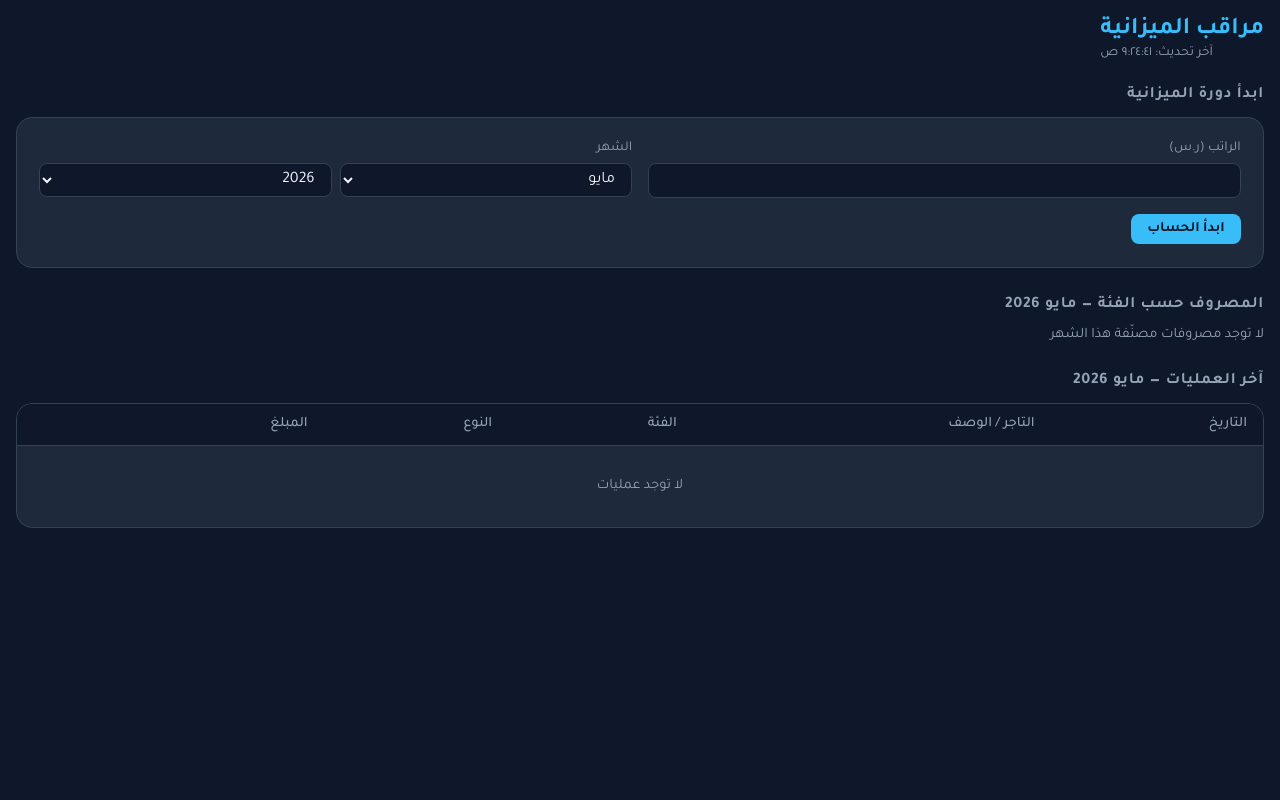
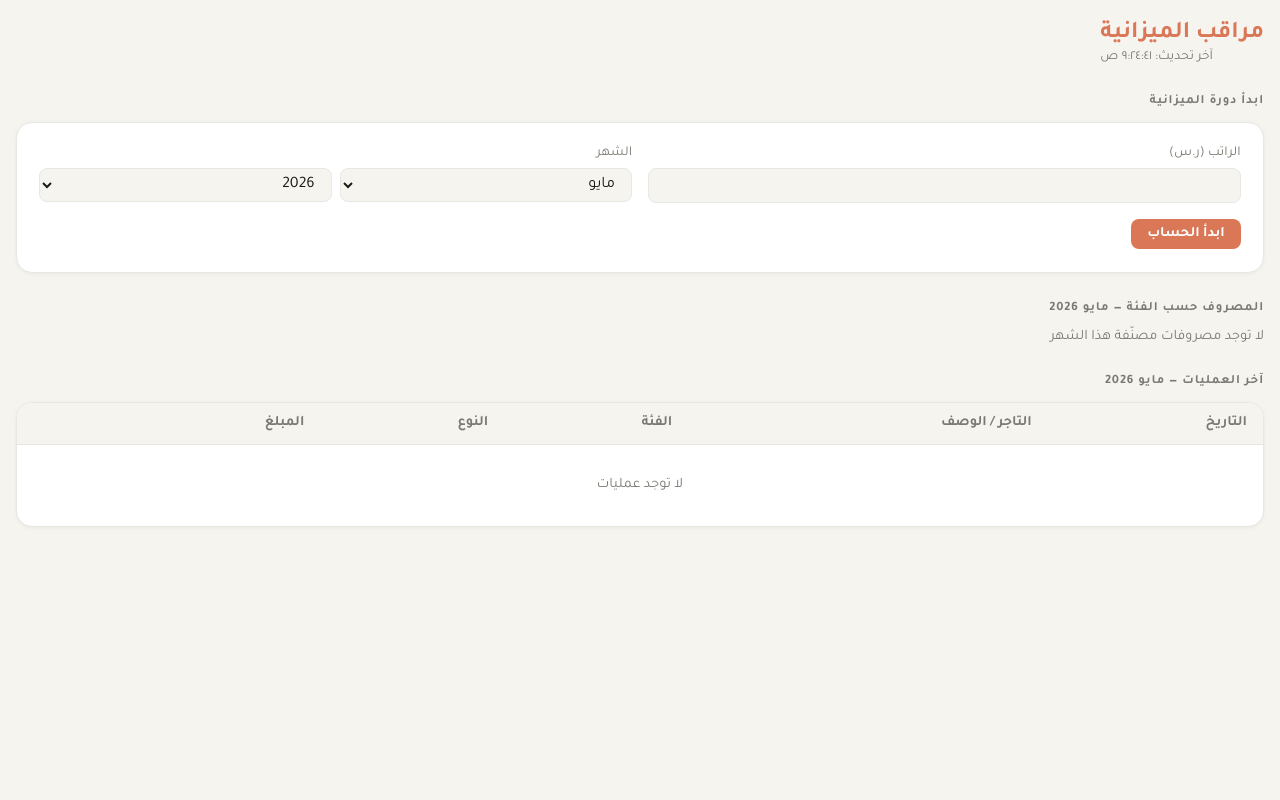
Before and after one commit to almalkias/Budget-Tracker, a Django app: page / in a window 1280 px wide. Run offline with Django 5.2, Linux system fonts and the light colour scheme; data that the repository does not hold is empty.

Commit message:
Redesign dashboard from dark theme to light Claude-inspired palette
Warm off-white background (#F5F4EF), white cards with subtle shadows,
coral/orange accent (#D97757), dark text (#1A1A18), and semantic
light-background badges replacing the previous dark overlays.

https://claude.ai/code/session_01Lq54zS6UKxyRMC2qFx8Vt5

```diff
--- a/tracker/templates/dashboard.html
+++ b/tracker/templates/dashboard.html
@@ -11,15 +11,19 @@
     *, *::before, *::after { box-sizing: border-box; margin: 0; padding: 0; }
 
     :root {
-      --bg:     #0f172a;
-      --card:   #1e293b;
-      --border: #334155;
-      --accent: #38bdf8;
-      --text:   #f1f5f9;
-      --muted:  #94a3b8;
-      --green:  #22c55e;
-      --yellow: #eab308;
-      --red:    #ef4444;
+      --bg:        #F5F4EF;
+      --card:      #FFFFFF;
+      --border:    #E8E7E2;
+      --accent:    #D97757;
+      --accent-dk: #C4623E;
+      --text:      #1A1A18;
+      --muted:     #7A7A72;
+      --green:     #2E7D52;
+      --green-bg:  #EBF5EF;
+      --yellow:    #A0720A;
+      --yellow-bg: #FEF9EC;
+      --red:       #C0392B;
+      --red-bg:    #FDECEA;
     }
 
     body {
@@ -27,7 +31,7 @@
       background: var(--bg);
       color: var(--text);
       min-height: 100vh;
-      padding: 1rem;
+      padding: 1.25rem 1rem;
     }
 
     /* ── Header ──────────────────────────────────────────────── */
@@ -37,28 +41,26 @@
       justify-content: space-between;
       flex-wrap: wrap;
       gap: .75rem;
-      margin-bottom: 1.5rem;
+      margin-bottom: 1.75rem;
     }
     header h1 { font-size: 1.5rem; font-weight: 700; color: var(--accent); }
     .header-meta { font-size: .85rem; color: var(--muted); text-align: left; }
 
-    /* ── Month picker ─────────────────────────────────────────── */
-
     /* ── Section titles ───────────────────────────────────────── */
     .section-title {
-      font-size: 1rem;
+      font-size: .8rem;
       font-weight: 700;
       color: var(--muted);
       margin-bottom: .75rem;
       text-transform: uppercase;
-      letter-spacing: .05em;
+      letter-spacing: .07em;
     }
 
     /* ── Pending section ──────────────────────────────────────── */
     #pending-section { margin-bottom: 1.75rem; }
     .pending-badge {
       display: inline-block;
-      background: var(--red);
+      background: var(--accent);
       color: #fff;
       border-radius: 99px;
       font-size: .7rem;
@@ -136,6 +139,7 @@
       border-radius: 1rem;
       padding: 1.4rem;
       margin-bottom: 1.5rem;
+      box-shadow: 0 1px 4px rgba(0,0,0,.05);
     }
     .setup-fields { display: flex; flex-wrap: wrap; gap: 1rem; margin-bottom: 1rem; }
     .setup-field  { display: flex; flex-direction: column; gap: .35rem; flex: 1; min-width: 160px; }
@@ -178,9 +182,9 @@
     .btn:hover   { opacity: .85; }
     .btn:active  { opacity: .7; }
     .btn:disabled { opacity: .4; cursor: not-allowed; }
-    .btn-primary { background: var(--accent); color: #0f172a; }
+    .btn-primary { background: var(--accent); color: #fff; }
     .btn-ghost   { background: var(--card); border: 1px solid var(--border); color: var(--text); }
-    .btn-danger  { background: #7f1d1d; border: 1px solid var(--red); color: #fca5a5; }
+    .btn-danger  { background: var(--red-bg); border: 1px solid #F1C0BB; color: var(--red); }
 
     .edit-balance-panel {
       display: none;
@@ -266,34 +272,36 @@
       border-radius: 1rem;
       overflow-x: auto;
       margin-bottom: 2rem;
+      box-shadow: 0 1px 4px rgba(0,0,0,.05);
     }
     table { width: 100%; border-collapse: collapse; font-size: .9rem; }
     thead th {
-      background: #0f172a;
+      background: var(--bg);
       padding: .75rem 1rem;
       text-align: right;
       color: var(--muted);
-      font-weight: 500;
+      font-weight: 600;
       white-space: nowrap;
+      border-bottom: 1px solid var(--border);
     }
     tbody tr { border-top: 1px solid var(--border); }
-    tbody tr:hover { background: rgba(56,189,248,.04); }
+    tbody tr:hover { background: #FAFAF7; }
     tbody td { padding: .7rem 1rem; white-space: nowrap; }
     .badge { display: inline-block; padding: .15rem .6rem; border-radius: .4rem; font-size: .78rem; font-weight: 500; }
     .type-debit  { color: var(--red); }
     .type-credit { color: var(--green); }
 
-    .cat-supermarket { background:#064e3b33; color:#6ee7b7; }
-    .cat-clothes     { background:#4a1d9633; color:#c4b5fd; }
-    .cat-car         { background:#78350f33; color:#fcd34d; }
-    .cat-food        { background:#7f1d1d33; color:#fca5a5; }
-    .cat-pharmacy    { background:#14532d33; color:#86efac; }
-    .cat-bnpl        { background:#83184333; color:#f9a8d4; }
-    .cat-cash        { background:#1c191733; color:#a8a29e; }
-    .cat-family      { background:#1e1b4b33; color:#a5b4fc; }
-    .cat-reserve     { background:#0c4a6e33; color:#7dd3fc; }
-    .cat-visa        { background:#14532d33; color:#34d399; }
-    .cat-other       { background:#1e293b;   color:#94a3b8; }
+    .cat-supermarket { background:#D1FAE5; color:#065F46; }
+    .cat-clothes     { background:#EDE9FE; color:#4C1D95; }
+    .cat-car         { background:#FEF3C7; color:#78350F; }
+    .cat-food        { background:#FFE4E6; color:#9F1239; }
+    .cat-pharmacy    { background:#DCFCE7; color:#14532D; }
+    .cat-bnpl        { background:#FCE7F3; color:#831843; }
+    .cat-cash        { background:#F5F5F4; color:#44403C; }
+    .cat-family      { background:#E0E7FF; color:#1E1B4B; }
+    .cat-reserve     { background:#E0F2FE; color:#0C4A6E; }
+    .cat-visa        { background:#D1FAE5; color:#064E3B; }
+    .cat-other       { background:#F1F5F9; color:#475569; }
 
     /* ── Cycle history ────────────────────────────────────────── */
     #cycle-history-section { margin-top: .5rem; }
```
Also changed, not shown: other parts of tracker/templates/dashboard.html (+16 -12 lines).
